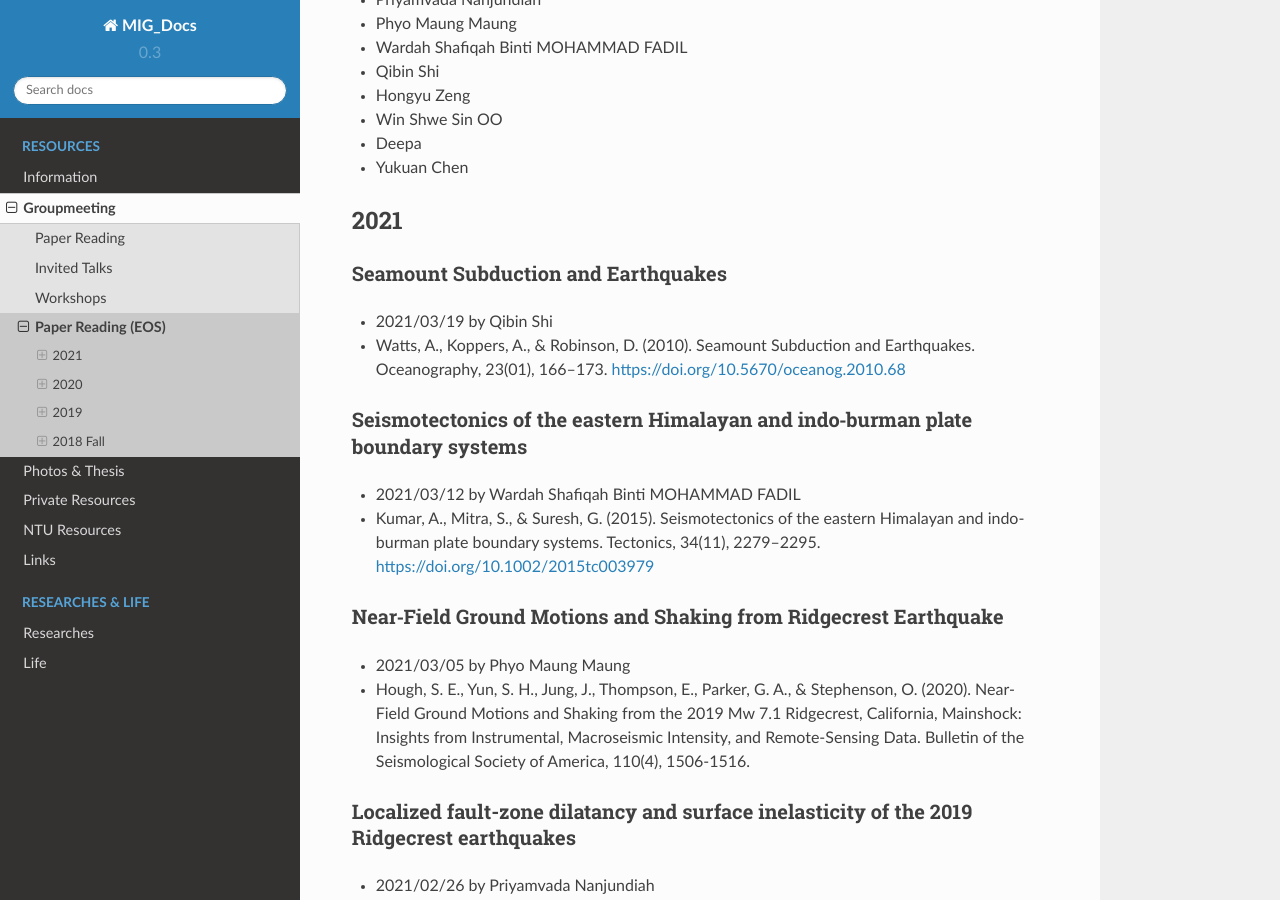
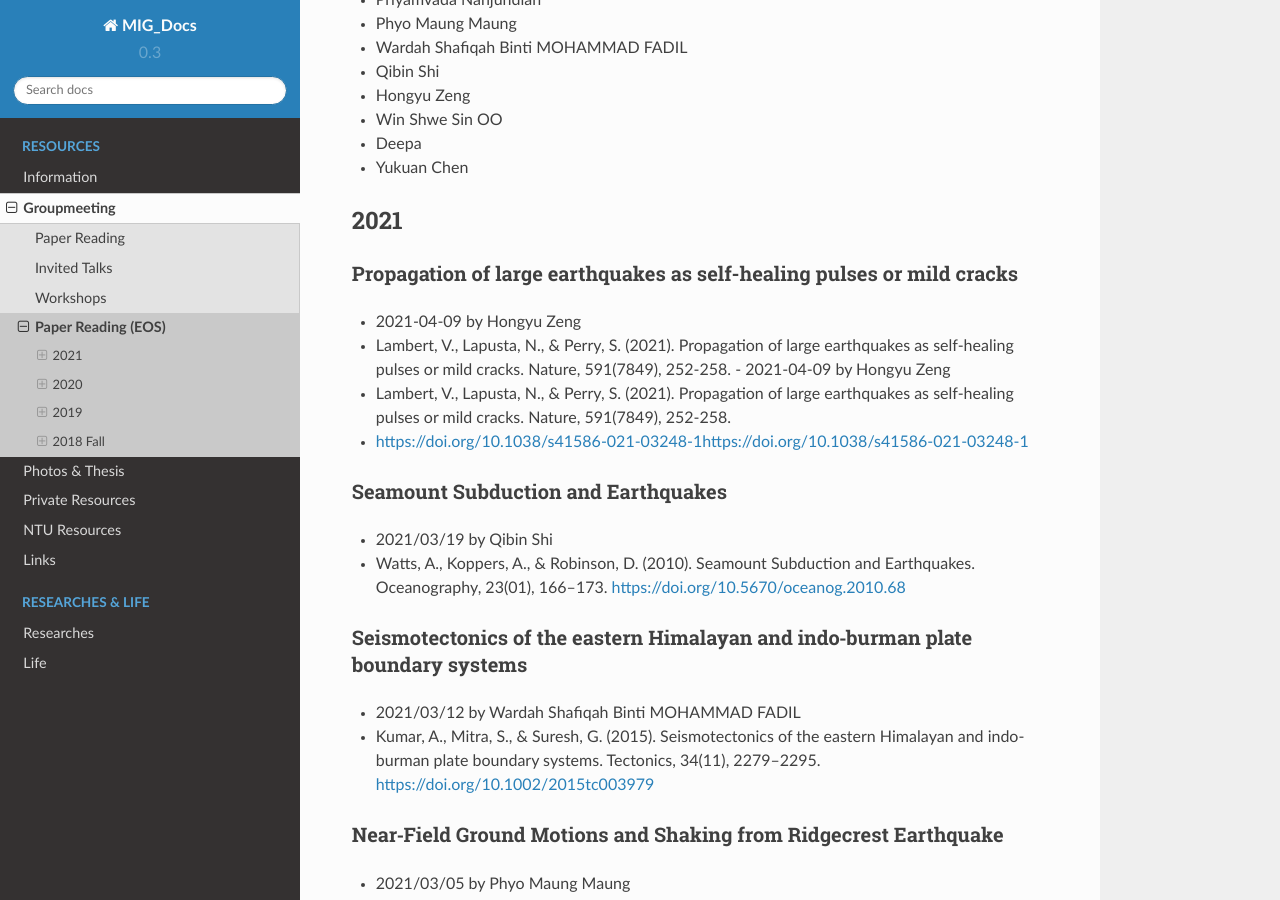
Before and after one commit to MIGG-NTU/MIG_Docs, a Sphinx documentation site: the page built from source/groupmeeting/paper-reading-EOS.rst, in a window 1280 px wide and 900 px high, scrolled down 366 px. Built offline with Sphinx 7.4.7 and the Read the Docs theme 2.0.0, drawn with Linux system fonts in a browser that asks for light colours.

Commit message:
Added paperreadingEOS.rst

```diff
--- a/source/groupmeeting/paper-reading-EOS.rst
+++ b/source/groupmeeting/paper-reading-EOS.rst
@@ -19,6 +19,13 @@
 
 2021
 ----
+Propagation of large earthquakes as self-healing pulses or mild cracks
++++++++++++++++++++++++++++++++++++++++++++++++++++++++++++++++++++++++
+- 2021-04-09 by Hongyu Zeng
+- Lambert, V., Lapusta, N., & Perry, S. (2021). Propagation of large earthquakes as self-healing pulses or mild cracks. Nature, 591(7849), 252-258. - 2021-04-09 by Hongyu Zeng
+- Lambert, V., Lapusta, N., & Perry, S. (2021). Propagation of large earthquakes as self-healing pulses or mild cracks. Nature, 591(7849), 252-258.
+- https://doi.org/10.1038/s41586-021-03248-1https://doi.org/10.1038/s41586-021-03248-1
+
 Seamount Subduction and Earthquakes
 ++++++++++++++++++++++++++++++++++++
 - 2021/03/19 by Qibin Shi
```
